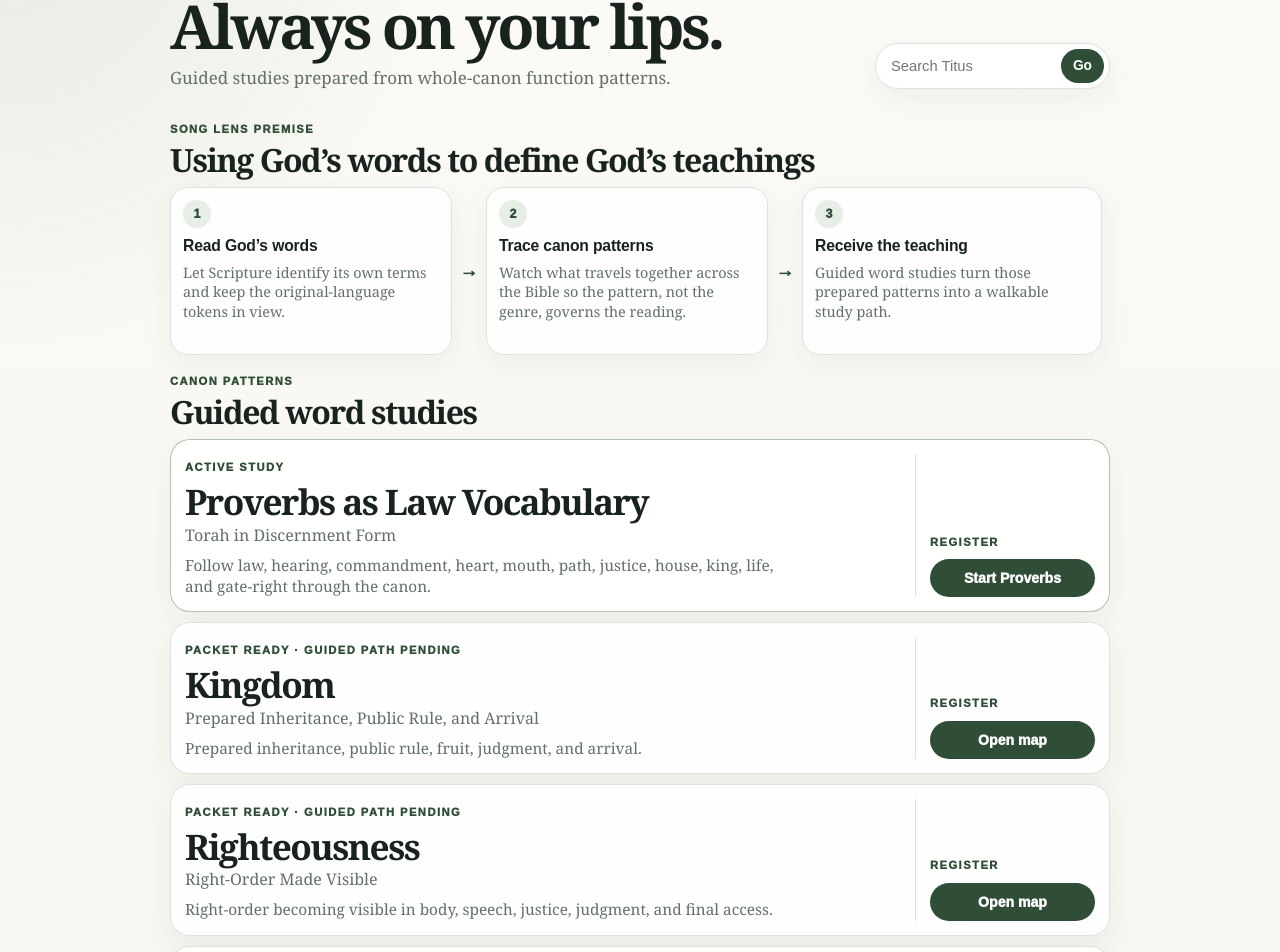
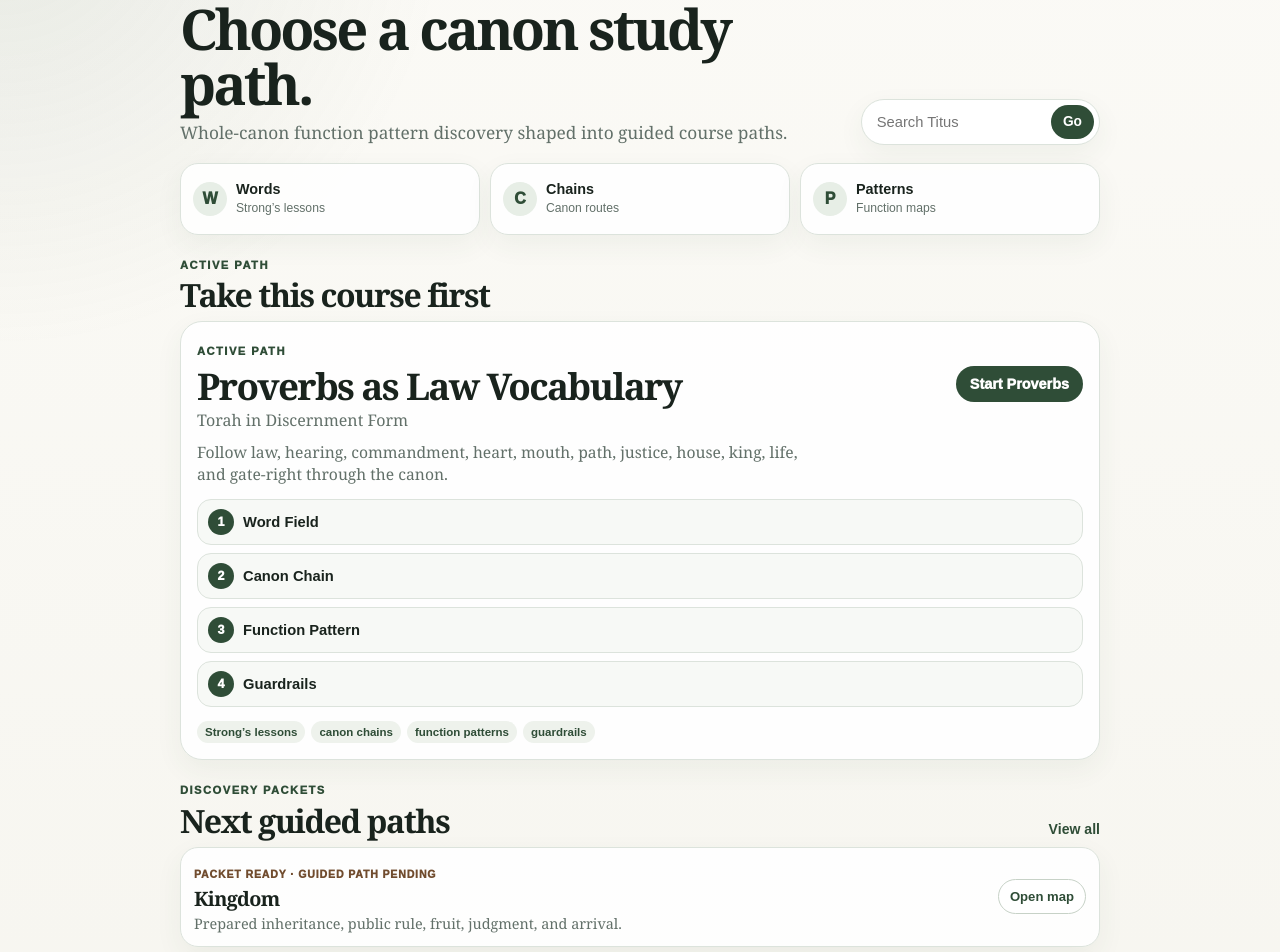
Before and after one commit to optical-lift/titus, a Next.js app: page / in a window 1280 px wide. Shown: the part 100-1052 px from the top of the page. Built offline with nearby package versions, Linux system fonts and the light colour scheme.

Commit message:
Revert "Refine Titus homepage copy and compress course layout"
This reverts commit bd106c09c0546a513de69a81acb3c7bdd3137f7b.

```diff
--- a/app/globals.css
+++ b/app/globals.css
@@ -100,7 +100,7 @@ ol {
   background: rgba(101, 125, 98, 0.22);
 }
 
-/* Home page: Titus course site v2 */
+/* Home page: compact course index */
 
 .sr-only {
   position: absolute;
@@ -114,29 +114,29 @@ ol {
   border: 0;
 }
 
-.titus-home-v2 {
-  width: min(940px, calc(100% - var(--page-pad) * 2));
+.compact-course-app {
+  width: min(920px, calc(100% - var(--page-pad) * 2));
   margin: 0 auto;
-  padding: 0 0 42px;
+  padding: 0 0 44px;
 }
 
-.titus-home-v2__header {
+.compact-header {
   position: sticky;
   top: 0;
   z-index: 40;
   display: flex;
   align-items: center;
   justify-content: space-between;
-  min-height: 52px;
+  min-height: 54px;
   margin: 0 calc(var(--page-pad) * -1);
   padding: 0 var(--page-pad);
   border-bottom: 1px solid var(--line);
   background: rgba(251, 250, 246, 0.96);
-  backdrop-filter: blur(12px);
+  backdrop-filter: blur(14px);
   font-family: var(--ui-font);
 }
 
-.titus-home-v2__brand {
+.compact-brand {
   color: var(--accent-dark);
   font-size: 0.98rem;
   font-weight: 950;
@@ -144,30 +144,30 @@ ol {
   text-transform: uppercase;
 }
 
-.titus-home-v2__nav {
+.compact-nav {
   display: flex;
   align-items: center;
   gap: 16px;
 }
 
-.titus-home-v2__nav a {
+.compact-nav a {
   color: var(--muted);
   font-size: 0.9rem;
   font-weight: 850;
 }
 
-.titus-home-v2__intro {
+.compact-intro {
   display: grid;
-  grid-template-columns: minmax(0, 1fr) minmax(200px, 0.34fr);
-  gap: 14px;
+  grid-template-columns: minmax(0, 1fr) minmax(190px, 0.36fr);
+  gap: 16px;
   align-items: end;
-  padding: 20px 0 14px;
+  padding: 22px 0 14px;
 }
 
-.titus-home-v2__eyebrow,
-.titus-home-v2__section-head p,
-.titus-home-v2__study-badge,
-.titus-home-v2__study-register p {
+.compact-eyebrow,
+.compact-section-heading p,
+.compact-active-card__top span,
+.compact-packet-card span {
   margin: 0;
   color: var(--accent-dark);
   font-family: var(--ui-font);
@@ -177,22 +177,22 @@ ol {
   text-transform: uppercase;
 }
 
-.titus-home-v2__intro h1 {
+.compact-intro h1 {
   max-width: 620px;
   margin-top: 8px;
-  font-size: clamp(2.15rem, 6vw, 3.8rem);
-  line-height: 0.96;
-  letter-spacing: -0.055em;
+  font-size: clamp(2rem, 6vw, 3.5rem);
+  line-height: 0.98;
+  letter-spacing: -0.052em;
 }
 
-.titus-home-v2__lede {
+.compact-intro p:not(.compact-eyebrow) {
   margin: 10px 0 0;
   color: var(--muted);
-  font-size: clamp(0.96rem, 2.3vw, 1.06rem);
+  font-size: clamp(0.96rem, 2.5vw, 1.08rem);
   line-height: 1.36;
 }
 
-.titus-home-v2__search {
+.compact-search {
   display: grid;
   grid-template-columns: minmax(0, 1fr) auto;
   gap: 6px;
@@ -203,7 +203,7 @@ ol {
   box-shadow: var(--shadow-soft);
 }
 
-.titus-home-v2__search input {
+.compact-search input {
   min-width: 0;
   border: 0;
   border-radius: 999px;
@@ -215,7 +215,7 @@ ol {
   outline: none;
 }
 
-.titus-home-v2__search button {
+.compact-search button {
   border: 0;
   border-radius: 999px;
   background: var(--accent-dark);
@@ -227,237 +227,355 @@ ol {
   cursor: pointer;
 }
 
-.titus-home-v2__method,
-.titus-home-v2__studies {
-  margin-top: 18px;
+.compact-categories {
+  display: grid;
+  grid-template-columns: repeat(3, minmax(0, 1fr));
+  gap: 10px;
+  margin-top: 4px;
 }
 
-.titus-home-v2__section-head {
-  margin-bottom: 10px;
-}
-
-.titus-home-v2__section-head h2 {
-  margin-top: 5px;
-  font-size: clamp(1.35rem, 4vw, 2rem);
-  line-height: 1.06;
-  letter-spacing: -0.045em;
-}
-
-.titus-home-v2__method-flow {
+.compact-category {
   display: grid;
-  grid-template-columns: repeat(3, minmax(0, 1fr));
-  gap: 8px;
+  grid-template-columns: auto 1fr;
+  gap: 9px;
   align-items: center;
-}
-
-.titus-home-v2__method-piece {
-  display: grid;
-  grid-template-columns: 1fr auto;
-  gap: 8px;
-  align-items: center;
-}
-
-.titus-home-v2__method-card {
-  min-height: 168px;
+  min-height: 72px;
   border: 1px solid var(--line);
   border-radius: 18px;
-  background: rgba(255, 255, 255, 0.92);
+  background: rgba(255, 255, 255, 0.88);
   padding: 12px;
   box-shadow: var(--shadow-soft);
 }
 
-.titus-home-v2__method-card span {
+.compact-category > span {
   display: grid;
   place-items: center;
-  width: 28px;
-  height: 28px;
+  width: 34px;
+  height: 34px;
   border-radius: 999px;
   background: var(--accent-light);
   color: var(--accent-dark);
   font-family: var(--ui-font);
-  font-size: 0.78rem;
   font-weight: 950;
 }
 
-.titus-home-v2__method-card h3 {
-  margin-top: 10px;
+.compact-category h2 {
+  margin: 0;
   font-family: var(--ui-font);
-  font-size: 0.98rem;
-  line-height: 1.08;
-  letter-spacing: -0.01em;
+  font-size: 0.9rem;
+  line-height: 1;
+  letter-spacing: 0;
 }
 
-.titus-home-v2__method-card p {
-  margin: 8px 0 0;
+.compact-category p {
+  margin: 4px 0 0;
   color: var(--muted);
-  font-size: 0.9rem;
-  line-height: 1.34;
+  font-family: var(--ui-font);
+  font-size: 0.76rem;
+  line-height: 1.2;
 }
 
-.titus-home-v2__method-arrow {
+.compact-active,
+.compact-packets {
+  margin-top: 22px;
+}
+
+.compact-section-heading {
+  margin-bottom: 10px;
+}
+
+.compact-section-heading h2 {
+  margin-top: 5px;
+  font-size: clamp(1.35rem, 4.5vw, 2rem);
+  line-height: 1;
+  letter-spacing: -0.045em;
+}
+
+.compact-section-heading--row {
+  display: flex;
+  align-items: end;
+  justify-content: space-between;
+  gap: 14px;
+}
+
+.compact-section-heading--row a {
   color: var(--accent-dark);
   font-family: var(--ui-font);
-  font-size: 1.15rem;
-  font-weight: 950;
+  font-size: 0.88rem;
+  font-weight: 900;
 }
 
-.titus-home-v2__study-list {
-  display: grid;
-  gap: 10px;
-}
-
-.titus-home-v2__study-card,
-.titus-home-v2__empty {
+.compact-active-card,
+.compact-empty {
   border: 1px solid var(--line);
-  border-radius: 20px;
+  border-radius: 22px;
   background: rgba(255, 255, 255, 0.92);
   box-shadow: var(--shadow-soft);
 }
 
-.titus-home-v2__study-card {
-  display: grid;
-  grid-template-columns: minmax(0, 1fr) 180px;
-  gap: 16px;
-  align-items: stretch;
-  padding: 14px;
+.compact-active-card {
+  padding: 16px;
 }
 
-.titus-home-v2__study-card.is-active {
-  border-color: rgba(101, 125, 98, 0.48);
+.compact-active-card__top {
+  display: grid;
+  grid-template-columns: minmax(0, 1fr) auto;
+  gap: 14px;
+  align-items: center;
 }
 
-.titus-home-v2__study-copy h3 {
+.compact-active-card h3 {
   margin-top: 8px;
-  font-size: clamp(1.45rem, 4vw, 2.2rem);
+  font-size: clamp(1.55rem, 5vw, 2.3rem);
   line-height: 0.98;
   letter-spacing: -0.045em;
 }
 
-.titus-home-v2__study-subtitle {
+.compact-active-card__top p {
   margin: 6px 0 0;
   color: var(--muted);
   font-size: 1rem;
   line-height: 1.25;
 }
 
-.titus-home-v2__study-description {
-  margin: 10px 0 0;
-  color: var(--muted);
-  font-size: 0.96rem;
-  line-height: 1.38;
-}
-
-.titus-home-v2__study-register {
-  display: flex;
-  min-height: 100%;
-  flex-direction: column;
-  justify-content: end;
-  gap: 8px;
-  border-left: 1px solid var(--line);
-  padding-left: 14px;
-}
-
-.titus-home-v2__study-action {
+.compact-primary-button {
   display: inline-flex;
   align-items: center;
   justify-content: center;
   border-radius: 999px;
   background: var(--accent-dark);
   color: #fff;
-  padding: 11px 12px;
+  padding: 10px 14px;
   font-family: var(--ui-font);
-  font-size: 0.88rem;
+  font-size: 0.9rem;
   font-weight: 950;
-  text-align: center;
+  white-space: nowrap;
 }
 
-.titus-home-v2__empty {
+.compact-active-description {
+  margin: 12px 0 0;
+  color: var(--muted);
+  font-size: 0.98rem;
+  line-height: 1.38;
+}
+
+.compact-outline {
+  display: grid;
+  gap: 8px;
+  margin-top: 14px;
+}
+
+.compact-outline-row {
+  display: grid;
+  grid-template-columns: auto 1fr;
+  gap: 9px;
+  align-items: center;
+  border: 1px solid var(--line);
+  border-radius: 14px;
+  background: rgba(238, 242, 236, 0.45);
+  padding: 9px 10px;
+}
+
+.compact-outline-row > span {
+  display: grid;
+  place-items: center;
+  width: 26px;
+  height: 26px;
+  border-radius: 999px;
+  background: var(--accent-dark);
+  color: #fff;
+  font-family: var(--ui-font);
+  font-size: 0.78rem;
+  font-weight: 950;
+}
+
+.compact-outline-row p {
+  margin: 0;
+  color: var(--ink);
+  font-family: var(--ui-font);
+  font-size: 0.92rem;
+  font-weight: 850;
+  line-height: 1.15;
+}
+
+.compact-tags {
+  display: flex;
+  flex-wrap: wrap;
+  gap: 6px;
+  margin-top: 14px;
+}
+
+.compact-tags span {
+  border-radius: 999px;
+  background: var(--soft);
+  color: var(--accent-dark);
+  padding: 5px 8px;
+  font-family: var(--ui-font);
+  font-size: 0.72rem;
+  font-weight: 850;
+}
+
+.compact-packet-list {
+  display: grid;
+  gap: 10px;
+}
+
+.compact-packet-card {
+  display: grid;
+  grid-template-columns: minmax(0, 1fr) auto;
+  gap: 14px;
+  align-items: center;
+  border: 1px solid var(--line);
+  border-radius: 18px;
+  background: rgba(255, 255, 255, 0.9);
+  padding: 13px;
+  box-shadow: var(--shadow-soft);
+}
+
+.compact-packet-card span {
+  display: inline-flex;
+  color: var(--warning-ink);
+  font-size: 0.66rem;
+  letter-spacing: 0.08em;
+}
+
+.compact-packet-card h3 {
+  margin-top: 6px;
+  font-size: 1.24rem;
+  line-height: 1.02;
+  letter-spacing: -0.035em;
+}
+
+.compact-packet-card p {
+  margin: 5px 0 0;
+  color: var(--muted);
+  font-size: 0.9rem;
+  line-height: 1.32;
+}
+
+.compact-packet-card a {
+  display: inline-flex;
+  align-items: center;
+  justify-content: center;
+  border: 1px solid var(--line-strong);
+  border-radius: 999px;
+  background: #fff;
+  color: var(--accent-dark);
+  padding: 9px 11px;
+  font-family: var(--ui-font);
+  font-size: 0.82rem;
+  font-weight: 900;
+  white-space: nowrap;
+}
+
+.compact-empty {
   padding: 14px;
   color: var(--muted);
 }
 
-.titus-home-v2__empty p {
+.compact-empty p {
   margin: 0;
 }
 
-.titus-home-v2__footer {
-  margin-top: 22px;
-  border-top: 1px solid var(--line);
-  padding-top: 14px;
-}
-
-.titus-home-v2__footer p {
-  margin: 0;
-  color: var(--faint);
-  font-family: var(--ui-font);
-  font-size: 0.78rem;
-  line-height: 1.45;
-}
-
-@media (max-width: 760px) {
-  .titus-home-v2 {
-    width: min(100% - 20px, 940px);
-    padding-bottom: 34px;
+@media (max-width: 720px) {
+  .compact-course-app {
+    width: min(100% - 20px, 920px);
+    padding-bottom: 38px;
   }
 
-  .titus-home-v2__header {
+  .compact-header {
     min-height: 50px;
   }
 
-  .titus-home-v2__intro {
+  .compact-intro {
     grid-template-columns: 1fr;
     gap: 12px;
     padding: 18px 0 12px;
   }
 
-  .titus-home-v2__intro h1 {
-    font-size: clamp(2rem, 10.8vw, 3rem);
+  .compact-intro h1 {
+    font-size: clamp(2rem, 10.5vw, 2.95rem);
   }
 
-  .titus-home-v2__method-flow {
-    grid-template-columns: 1fr;
-    gap: 6px;
+  .compact-search {
+    border-radius: 16px;
   }
 
-  .titus-home-v2__method-piece {
-    grid-template-columns: 1fr;
-    gap: 6px;
+  .compact-search input {
+    padding-left: 8px;
   }
 
-  .titus-home-v2__method-card {
-    min-height: auto;
-    padding: 11px;
+  .compact-categories {
+    gap: 7px;
   }
 
-  .titus-home-v2__method-arrow {
-    justify-self: center;
-    transform: rotate(90deg);
+  .compact-category {
+    grid-template-columns: 1fr;
+    justify-items: center;
+    text-align: center;
+    min-height: 88px;
+    border-radius: 16px;
+    padding: 9px 6px;
   }
 
-  .titus-home-v2__study-card {
-    grid-template-columns: 1fr;
-    gap: 12px;
-    padding: 13px;
+  .compact-category > span {
+    width: 32px;
+    height: 32px;
+  }
+
+  .compact-category h2 {
+    font-size: 0.82rem;
+  }
+
+  .compact-category p {
+    font-size: 0.68rem;
+  }
+
+  .compact-active,
+  .compact-packets {
+    margin-top: 18px;
+  }
+
+  .compact-active-card {
+    padding: 14px;
     border-radius: 18px;
   }
 
-  .titus-home-v2__study-register {
-    border-left: 0;
-    border-top: 1px solid var(--line);
-    padding-left: 0;
-    padding-top: 10px;
+  .compact-active-card__top {
+    grid-template-columns: 1fr;
+    gap: 10px;
   }
 
-  .titus-home-v2__study-action {
+  .compact-primary-button {
     width: 100%;
   }
 
-  .titus-home-v2__footer p {
-    font-size: 0.76rem;
+  .compact-active-description {
+    font-size: 0.94rem;
+  }
+
+  .compact-outline {
+    gap: 7px;
+  }
+
+  .compact-outline-row {
+    padding: 8px;
+  }
+
+  .compact-packet-card {
+    grid-template-columns: 1fr;
+    gap: 10px;
+    border-radius: 16px;
+  }
+
+  .compact-packet-card a {
+    width: 100%;
   }
 }
 
-\n\n/* Shared page layout */
+
+
+/* Shared page layout */
 
 .page-shell {
   width: min(var(--page-max), calc(100% - var(--page-pad) * 2));
--- a/app/page.tsx
+++ b/app/page.tsx
@@ -1,135 +1,152 @@
 import Link from "next/link";
 import { getHomeStudyPaths } from "@/data/titus/courses";
 
-const methodSteps = [
-  {
-    title: "Read God’s words",
-    text: "Let Scripture identify its own terms and keep the original-language tokens in view.",
-  },
-  {
-    title: "Trace canon patterns",
-    text: "Watch what travels together across the Bible so the pattern, not the genre, governs the reading.",
-  },
-  {
-    title: "Receive the teaching",
-    text: "Guided word studies turn those prepared patterns into a walkable study path.",
-  },
+const studySteps = [
+  "Word Field",
+  "Canon Chain",
+  "Function Pattern",
+  "Guardrails",
+];
+
+const categoryTiles = [
+  { label: "Words", text: "Strong’s lessons" },
+  { label: "Chains", text: "Canon routes" },
+  { label: "Patterns", text: "Function maps" },
 ];
 
 export default function Home() {
   const activePath = getHomeStudyPaths("active_path")[0];
   const packetQueue = getHomeStudyPaths("packet_queue");
-  const studyCards = [activePath, ...packetQueue].filter(Boolean);
 
   return (
-    <main className="titus-home-v2">
-      <header className="titus-home-v2__header" aria-label="Titus site header">
-        <Link className="titus-home-v2__brand" href="/">
+    <main className="compact-course-app">
+      <header className="compact-header" aria-label="Titus site header">
+        <Link className="compact-brand" href="/">
           Titus
         </Link>
 
-        <nav className="titus-home-v2__nav" aria-label="Primary navigation">
+        <nav className="compact-nav" aria-label="Primary navigation">
           <a href="#courses">Courses</a>
           <Link href="/search">Search</Link>
         </nav>
       </header>
 
-      <section className="titus-home-v2__intro" aria-labelledby="home-title">
-        <div className="titus-home-v2__intro-copy">
-          <p className="titus-home-v2__eyebrow">Greek &amp; Hebrew word study</p>
-          <h1 id="home-title">Always on your lips.</h1>
-          <p className="titus-home-v2__lede">
-            Guided studies prepared from whole-canon function patterns.
+      <section className="compact-intro" aria-labelledby="home-title">
+        <div>
+          <p className="compact-eyebrow">Greek &amp; Hebrew word study</p>
+          <h1 id="home-title">Choose a canon study path.</h1>
+          <p>
+            Whole-canon function pattern discovery shaped into guided course paths.
           </p>
         </div>
 
-        <form className="titus-home-v2__search" action="/search">
+        <form className="compact-search" action="/search">
           <label className="sr-only" htmlFor="home-search">
             Search Titus
           </label>
-          <input id="home-search" name="q" placeholder="Search Titus" />
+          <input
+            id="home-search"
+            name="q"
+            placeholder="Search Titus"
+          />
           <button type="submit">Go</button>
         </form>
       </section>
 
-      <section className="titus-home-v2__method" aria-labelledby="method-title">
-        <div className="titus-home-v2__section-head">
-          <p>Song lens premise</p>
-          <h2 id="method-title">Using God’s words to define God’s teachings</h2>
+      <section className="compact-categories" aria-label="Study layers">
+        {categoryTiles.map((tile) => (
+          <article className="compact-category" key={tile.label}>
+            <span>{tile.label.slice(0, 1)}</span>
+            <div>
+              <h2>{tile.label}</h2>
+              <p>{tile.text}</p>
+            </div>
+          </article>
+        ))}
+      </section>
+
+      <section className="compact-active" id="courses" aria-labelledby="active-course-title">
+        <div className="compact-section-heading">
+          <p>Active path</p>
+          <h2 id="active-course-title">Take this course first</h2>
         </div>
 
-        <div className="titus-home-v2__method-flow">
-          {methodSteps.map((step, index) => (
-            <div className="titus-home-v2__method-piece" key={step.title}>
-              <article className="titus-home-v2__method-card">
+        {activePath ? (
+          <article className="compact-active-card">
+            <div className="compact-active-card__top">
+              <div>
+                <span>{activePath.homeBadge ?? "Active Path"}</span>
+                <h3>{activePath.title}</h3>
+                <p>{activePath.subtitle}</p>
+              </div>
+
+              <Link
+                className="compact-primary-button"
+                href={activePath.homeHref ?? `/courses/${activePath.slug}`}
+              >
+                {activePath.homeCtaLabel ?? "Start"}
+              </Link>
+            </div>
+
+            <p className="compact-active-description">
+              {activePath.homeDescription ?? activePath.description}
+            </p>
+
+            <div className="compact-outline" aria-label="Course outline">
+              {studySteps.map((step, index) => (
+                <div className="compact-outline-row" key={step}>
                   <span>{index + 1}</span>
-                <h3>{step.title}</h3>
-                <p>{step.text}</p>
-              </article>
-
-              {index < methodSteps.length - 1 ? (
-                <div className="titus-home-v2__method-arrow" aria-hidden="true">
-                  →
-                </div>
-              ) : null}
+                  <p>{step}</p>
                 </div>
               ))}
             </div>
+
+            {activePath.homeMappedObjects?.length ? (
+              <div className="compact-tags" aria-label="Mapped objects">
+                {activePath.homeMappedObjects.map((object) => (
+                  <span key={object}>{object}</span>
+                ))}
+              </div>
+            ) : null}
+          </article>
+        ) : (
+          <article className="compact-empty">
+            <p>No course is marked as the active homepage path yet.</p>
+          </article>
+        )}
       </section>
 
-      <section className="titus-home-v2__studies" id="courses" aria-labelledby="courses-title">
-        <div className="titus-home-v2__section-head">
-          <p>Canon patterns</p>
-          <h2 id="courses-title">Guided word studies</h2>
+      <section className="compact-packets" aria-labelledby="packet-course-title">
+        <div className="compact-section-heading compact-section-heading--row">
+          <div>
+            <p>Discovery packets</p>
+            <h2 id="packet-course-title">Next guided paths</h2>
+          </div>
+          <Link href="/search">View all</Link>
         </div>
 
-        <div className="titus-home-v2__study-list">
-          {studyCards.length > 0 ? (
-            studyCards.map((course, index) => {
-              const isActive = index === 0 && activePath && course.slug === activePath.slug;
-              return (
-                <article
-                  className={`titus-home-v2__study-card ${isActive ? "is-active" : "is-pending"}`}
-                  key={course.slug}
-                >
-                  <div className="titus-home-v2__study-copy">
-                    <span className="titus-home-v2__study-badge">
-                      {isActive ? "Active study" : course.homeBadge ?? "Guided path pending"}
-                    </span>
+        {packetQueue.length > 0 ? (
+          <div className="compact-packet-list">
+            {packetQueue.map((course) => (
+              <article className="compact-packet-card" key={course.slug}>
+                <div>
+                  <span>{course.homeBadge ?? "Packet Ready"}</span>
                   <h3>{course.title}</h3>
-                    <p className="titus-home-v2__study-subtitle">{course.subtitle}</p>
-                    <p className="titus-home-v2__study-description">
-                      {course.homeDescription ?? course.description}
-                    </p>
+                  <p>{course.homeDescription ?? course.description}</p>
                 </div>
 
-                  <div className="titus-home-v2__study-register">
-                    <p>Register</p>
-                    <Link
-                      className="titus-home-v2__study-action"
-                      href={course.homeHref ?? `/courses/${course.slug}`}
-                    >
-                      {isActive ? "Start Proverbs" : course.homeCtaLabel ?? "Open map"}
+                <Link href={course.homeHref ?? `/courses/${course.slug}`}>
+                  {course.homeCtaLabel ?? "Open"}
                 </Link>
+              </article>
+            ))}
           </div>
-                </article>
-              );
-            })
         ) : (
-            <article className="titus-home-v2__empty">
-              <p>No homepage study paths are marked in the registry yet.</p>
+          <article className="compact-empty">
+            <p>No packet-queue courses are marked for homepage display yet.</p>
           </article>
         )}
-        </div>
       </section>
-
-      <footer className="titus-home-v2__footer">
-        <p>
-          Titus uses prepared study material from patterns found through the Lex Canon
-          Pattern Engine Project, a function-first methodology that uses original-language
-          tokens to map the Bible as one complete unit, regardless of genre or historical setting.
-        </p>
-      </footer>
     </main>
   );
 }
```
Lines whose indentation alone changed are shown as unchanged.
